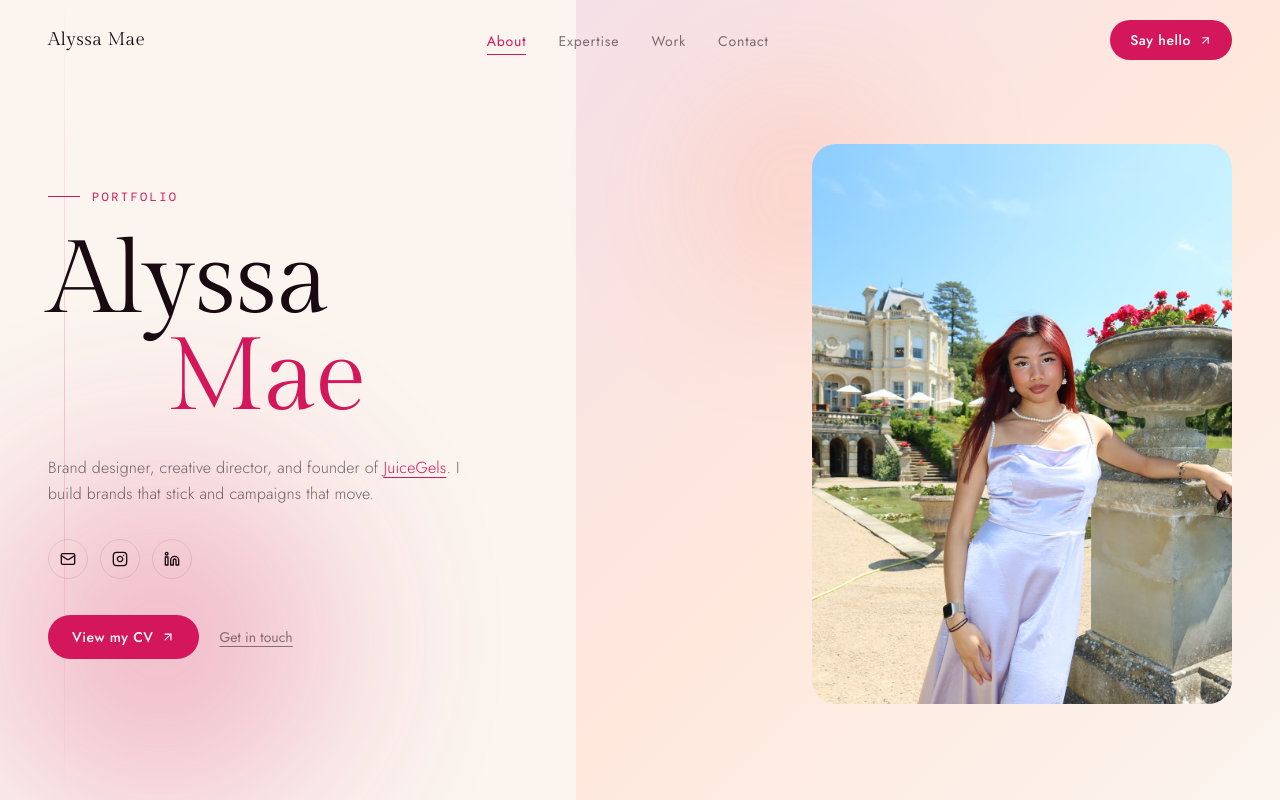
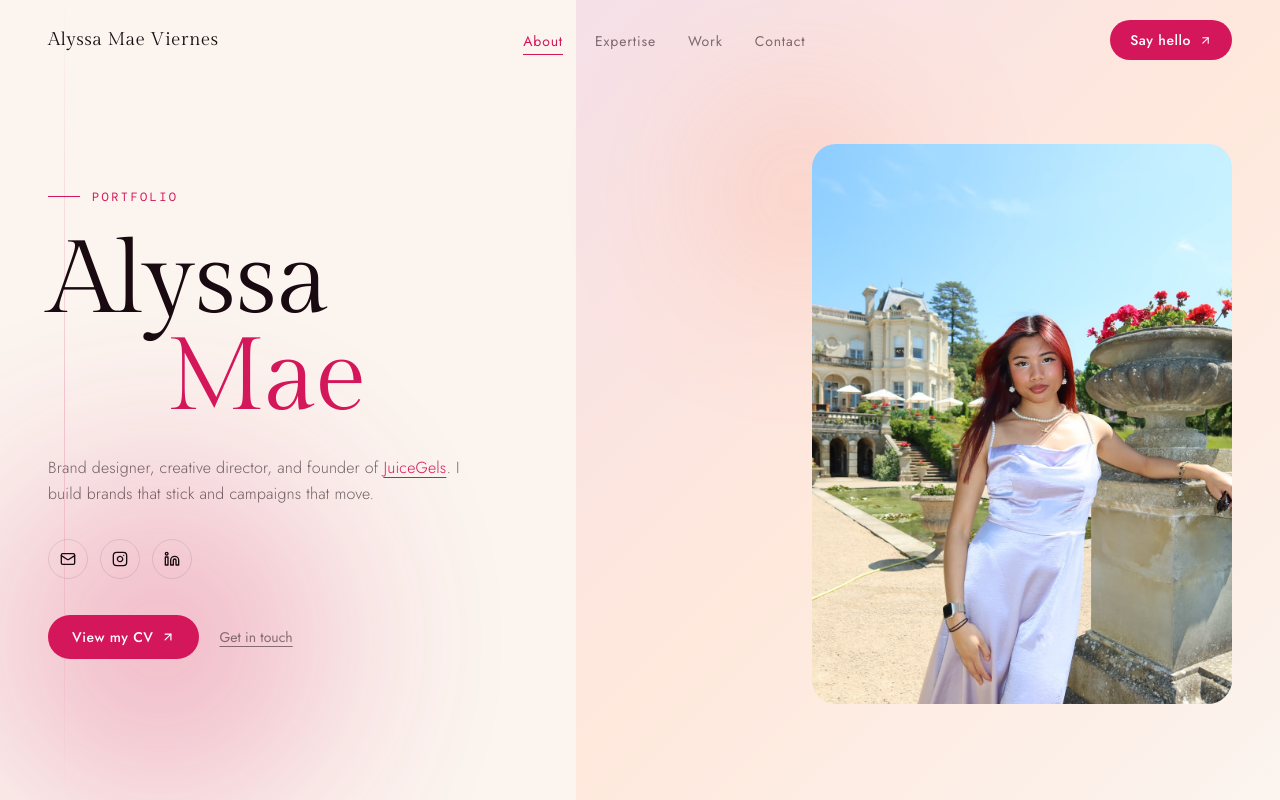
Before and after one commit to rjviernes620/portfolio-ate, a React (Vite) app: page / in a window 1280 px wide. Shown: the top 800 px of the page. Built offline with nearby package versions, Linux system fonts and the light colour scheme.

Commit message:
full name on navbar

```diff
--- a/src/app/components/Nav.tsx
+++ b/src/app/components/Nav.tsx
@@ -38,7 +38,7 @@ export default function Nav({ activeSection }: NavProps) {
           className="font-normal tracking-wide text-foreground"
           style={{ fontFamily: "'Gilda Display', serif", fontSize: "1.15rem" }}
         >
-          Alyssa Mae
+          Alyssa Mae Viernes
         </a>
 
         <ul className="hidden md:flex items-center gap-8">
```
Also changed, not shown: 2 other files (tests, documents, lock files or other folders).
